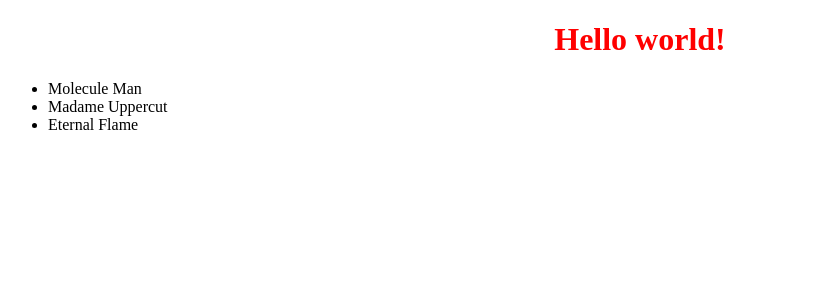
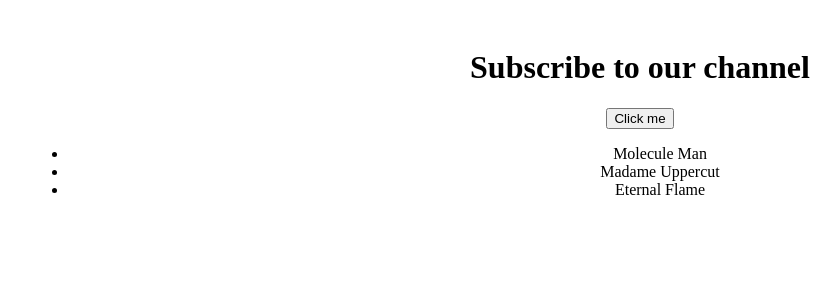
Before and after one commit to Yishak-KD/Mynotes, a React (Create React App) app in the folder ReactJS/: page / in a window 1280 px wide. Shown: the top 300 px of the page, without its empty margins (0-839 px from the left). Built offline with nearby package versions, Linux system fonts and the light colour scheme.

Commit message:
Update the App component for the UseContext Hooks

```diff
--- a/ReactJS/src/App.css
+++ b/ReactJS/src/App.css
@@ -1,6 +1,4 @@
-h1 {
+div {
     text-align: center;
-    color: red;
-    font-weight: bolder;
-    font-size: xx-large;
+    padding: 10px;
 }
--- a/ReactJS/src/App.js
+++ b/ReactJS/src/App.js
@@ -1,11 +1,29 @@
-import './App.css'
+import './App.css';
+import React, { useState, createContext } from 'react';
+// import Counter from './components/counter';
+// import ReactHooks from './components/ReactHooks';
+// import HookObject from './components/HookObject';
+// import HookArray from './components/HookArray';
+// import EffectHooks from './components/EffectHooks';
+// import FetchApi from './components/FetchApi';
+import UseContext from './components/UseContext';
 
-function app() {
+export const AppContext = createContext()
+
+function App() {
+  const [value, setValue] = useState("Subscribe to our channel")
+
   return (
-    <div>
-      <h1>Hello world!</h1>
-    </div>
-  );
+    <AppContext.Provider value={{ value, setValue }}>
+      {/* <ReactHooks /> */}
+      {/* <HookObject /> */}
+      {/* <HookArray /> */}
+      {/* <Counter /> */}
+      {/* <EffectHooks /> */}
+      {/* <FetchApi /> */}
+      <UseContext />
+    </AppContext.Provider>
+  )
 }
 
-export default app;
+export default App;
```
